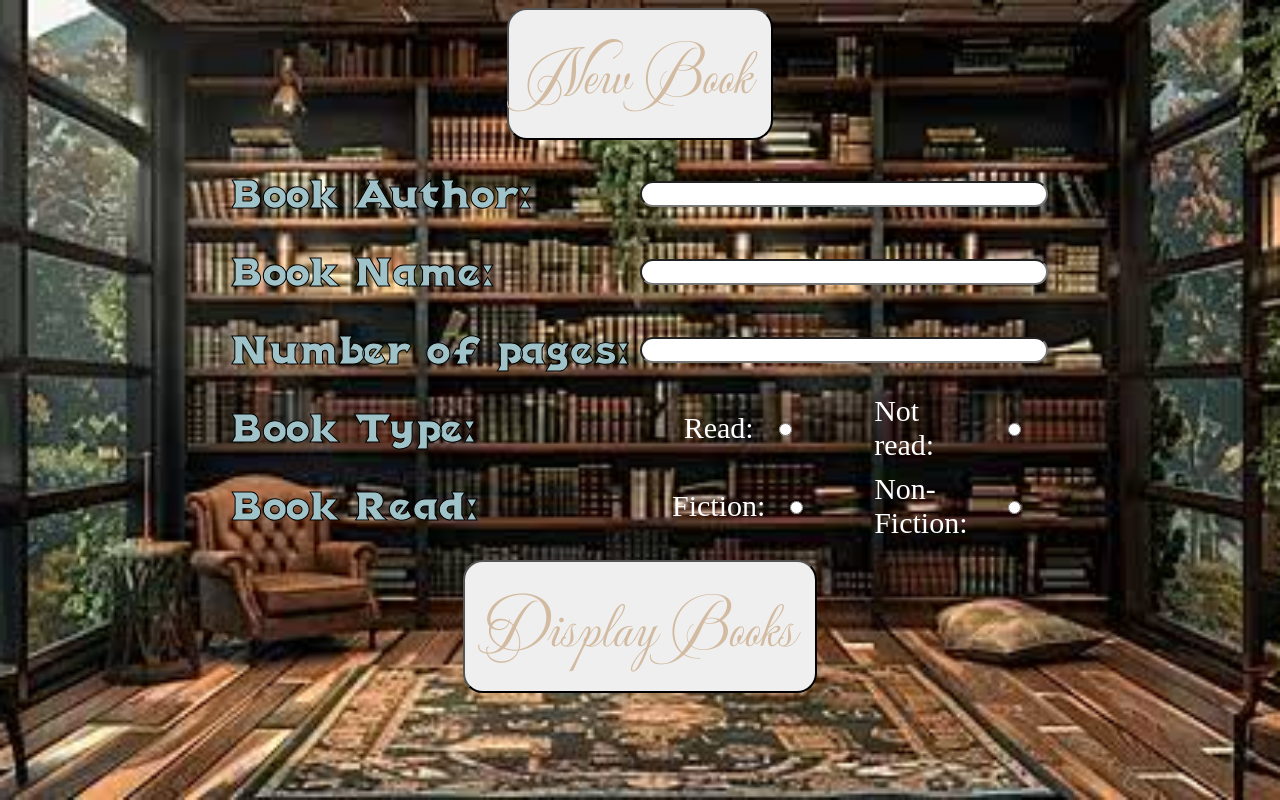
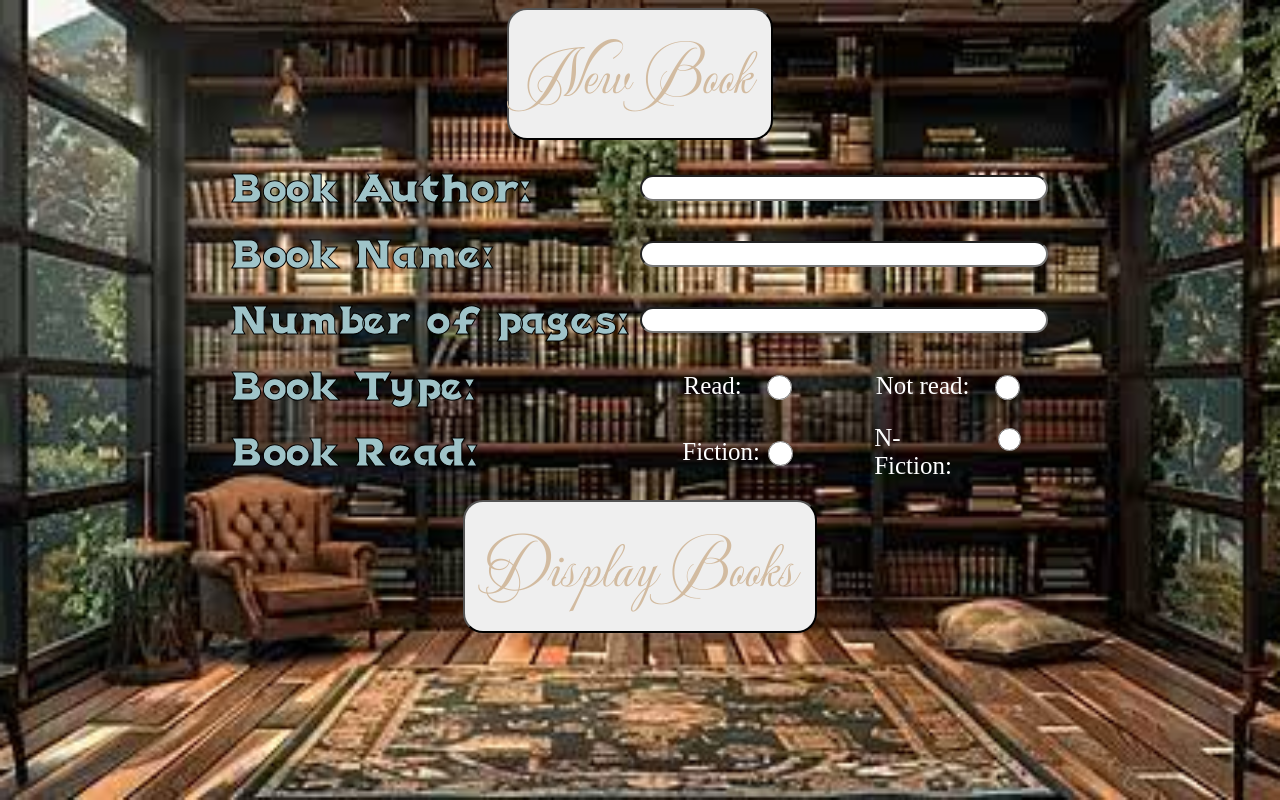
Before and after one commit to deocze/Odin-Library, a plain HTML site: page codes/index.html in a window 1280 px wide. Both pictures are taken after a click on the button "New Book". Drawn offline with Linux system fonts and the light colour scheme.

Commit message:
Add color to radio buttons

```diff
--- a/codes/script.js
+++ b/codes/script.js
@@ -79,7 +79,7 @@ function makeNewBook() {
   bookType.name = "bookType";
 
   let label4 = document.createElement("label");
-  label4.textContent = "Non-Fiction: ";
+  label4.textContent = "N-Fiction: ";
   label4.id = "Non_Fiction";
   label4.classList.add("fictionOrNot");
 
--- a/codes/styles.css
+++ b/codes/styles.css
@@ -66,7 +66,18 @@ label{
   display: flex;
   justify-content: center;
   gap: 20px;
-  font-size: 30px;
+  font-size: 25px;
+}
+#fiction{
+  gap: 3px;
+}
+#Non_Fiction{
+  gap: -20px;
+}
+input[type="radio"]{
+  accent-color: green;
+  height: 25px;
+  width: 25px;
 }
 #bookForm p{
   color: #9FC3C8;
```
